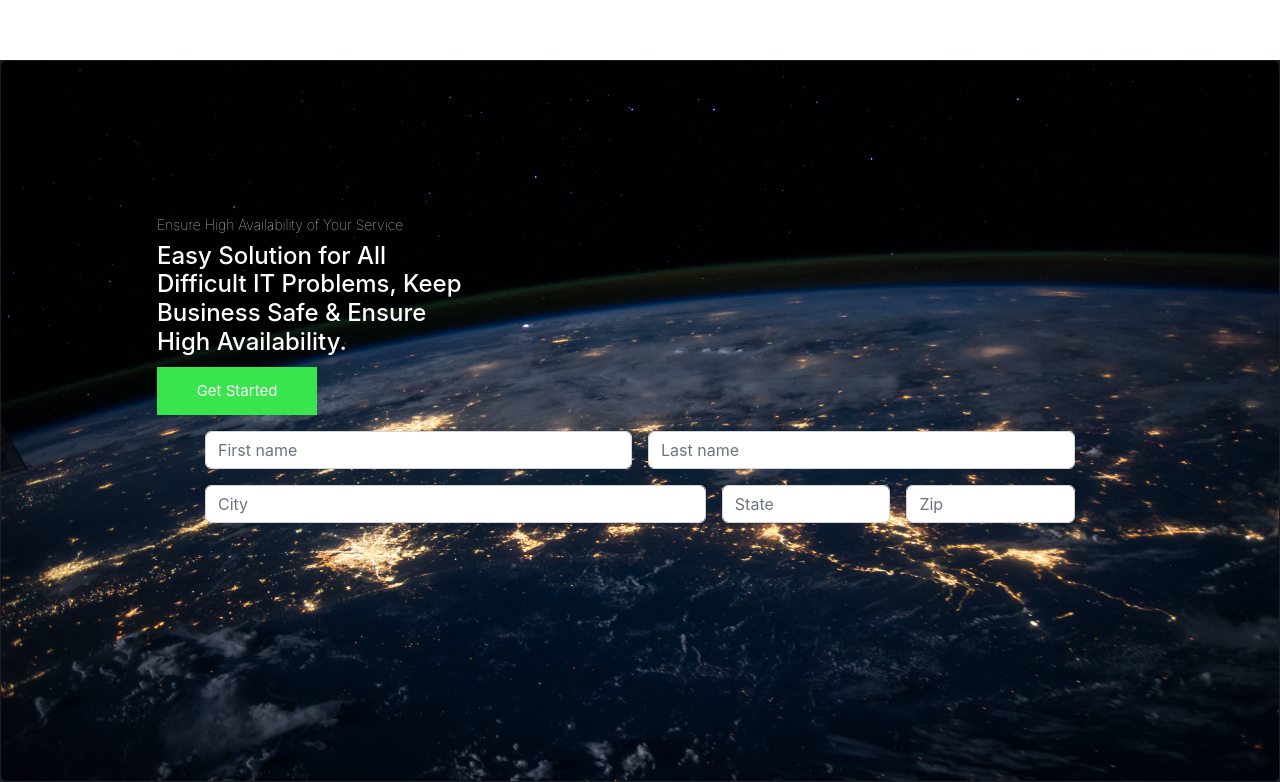
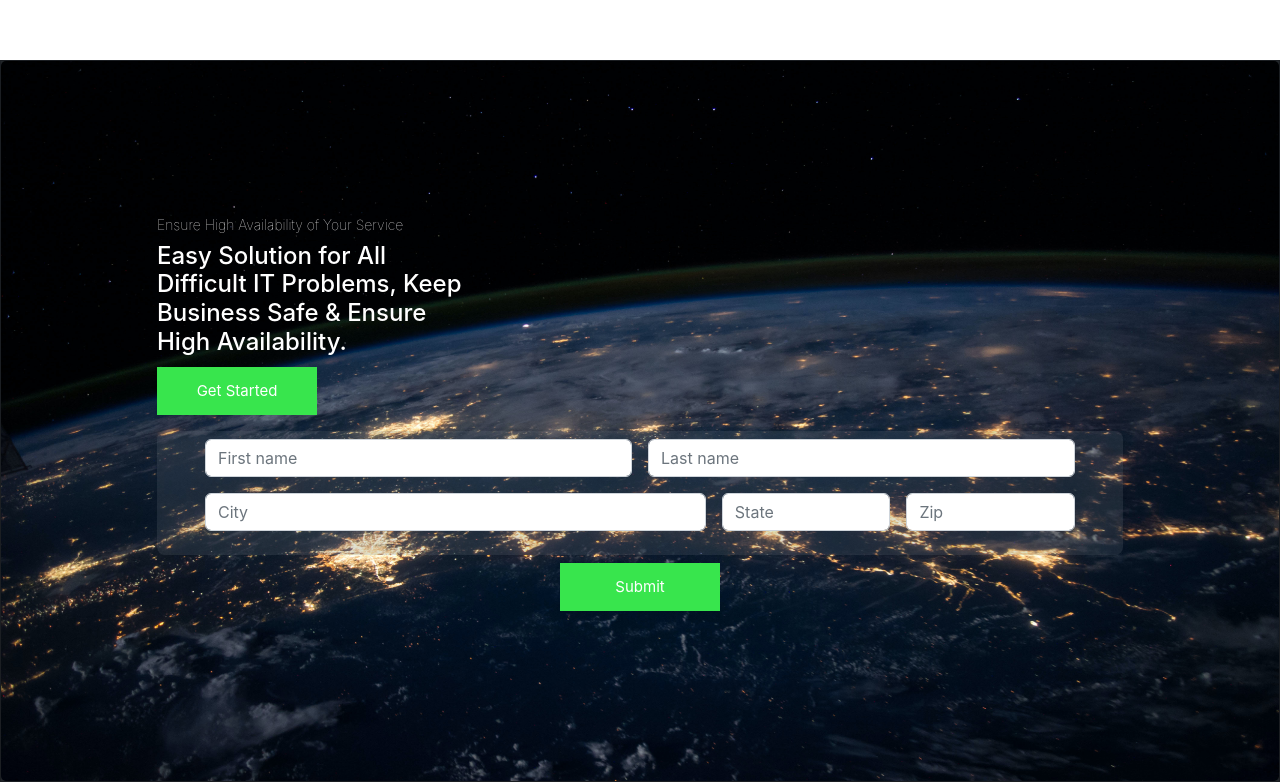
Before and after one commit to SaurabhattJi/webDesign, a React (Create React App) app: page / in a window 1280 px wide. Shown: the part 3883-4665 px from the top of the page. Built offline with nearby package versions, Linux system fonts and the light colour scheme.

Commit message:
from's bg  updated

```diff
--- a/src/components/content/form/Form.js
+++ b/src/components/content/form/Form.js
@@ -23,8 +23,11 @@ const Form = () => {
                   <button>Get Started</button>
                 </p>
                 <div
-                  className="px-5 rounded-3"
-                  style={{ background: "transparent" }}
+                  className="px-5 py-2 rounded-3"
+                  style={{
+                    background: "transparent",
+                    backgroundColor: "#6c757d33",
+                  }}
                 >
                   <div class="row g-3">
                     <div class="col">
@@ -71,6 +74,7 @@ const Form = () => {
                     </div>
                   </div>
                 </div>
+                <button className="mx-auto my-2">Submit</button>
               </div>
             </div>
           </div>
```
